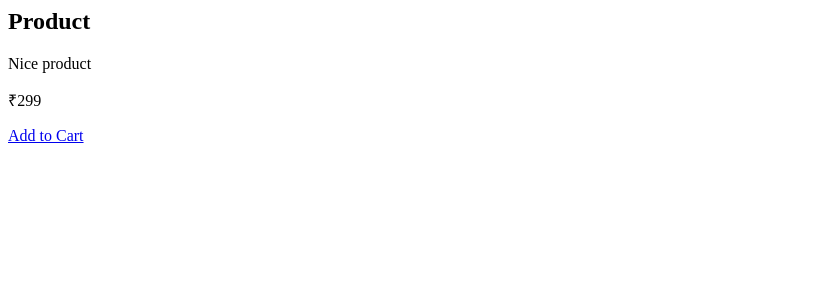
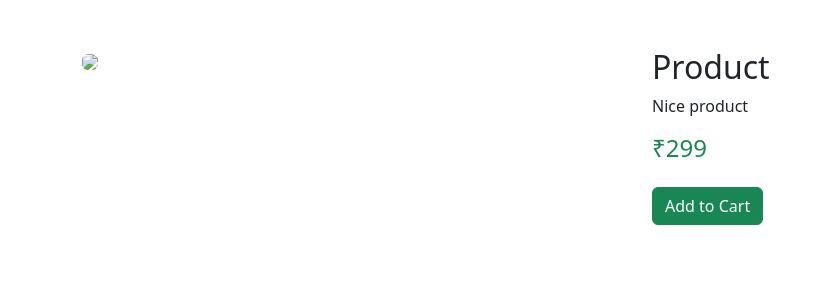
Before and after one commit to vikasrajput0112/cosmetic-store, a Django app: page /product/1/ in a window 1280 px wide. Shown: the top 300 px of the page, without its empty margins (0-823 px from the left). Run offline with Django 4.2, Linux system fonts and the light colour scheme; some libraries are stand-ins or nearby versions.

Commit message:
Update product_detail.html

```diff
--- a/store/templates/product_detail.html
+++ b/store/templates/product_detail.html
@@ -1,5 +1,25 @@
-<h2>{{ product.name }}</h2>
-<p>{{ product.description }}</p>
-<p>₹{{ product.price }}</p>
+<!DOCTYPE html>
+<html>
+<head>
+    <title>{{ product.name }}</title>
+    <link href="https://cdn.jsdelivr.net/npm/bootstrap@5.3.0/dist/css/bootstrap.min.css" rel="stylesheet">
+</head>
+<body>
 
-<a href="/cart/">Add to Cart</a>
+<div class="container mt-5">
+    <div class="row">
+        <div class="col-md-6">
+            <img src="https://via.placeholder.com/400" class="img-fluid rounded">
+        </div>
+        <div class="col-md-6">
+            <h2>{{ product.name }}</h2>
+            <p>{{ product.description }}</p>
+            <h4 class="text-success">₹{{ product.price }}</h4>
+
+            <button class="btn btn-success mt-3">Add to Cart</button>
+        </div>
+    </div>
+</div>
+
+</body>
+</html>
```
